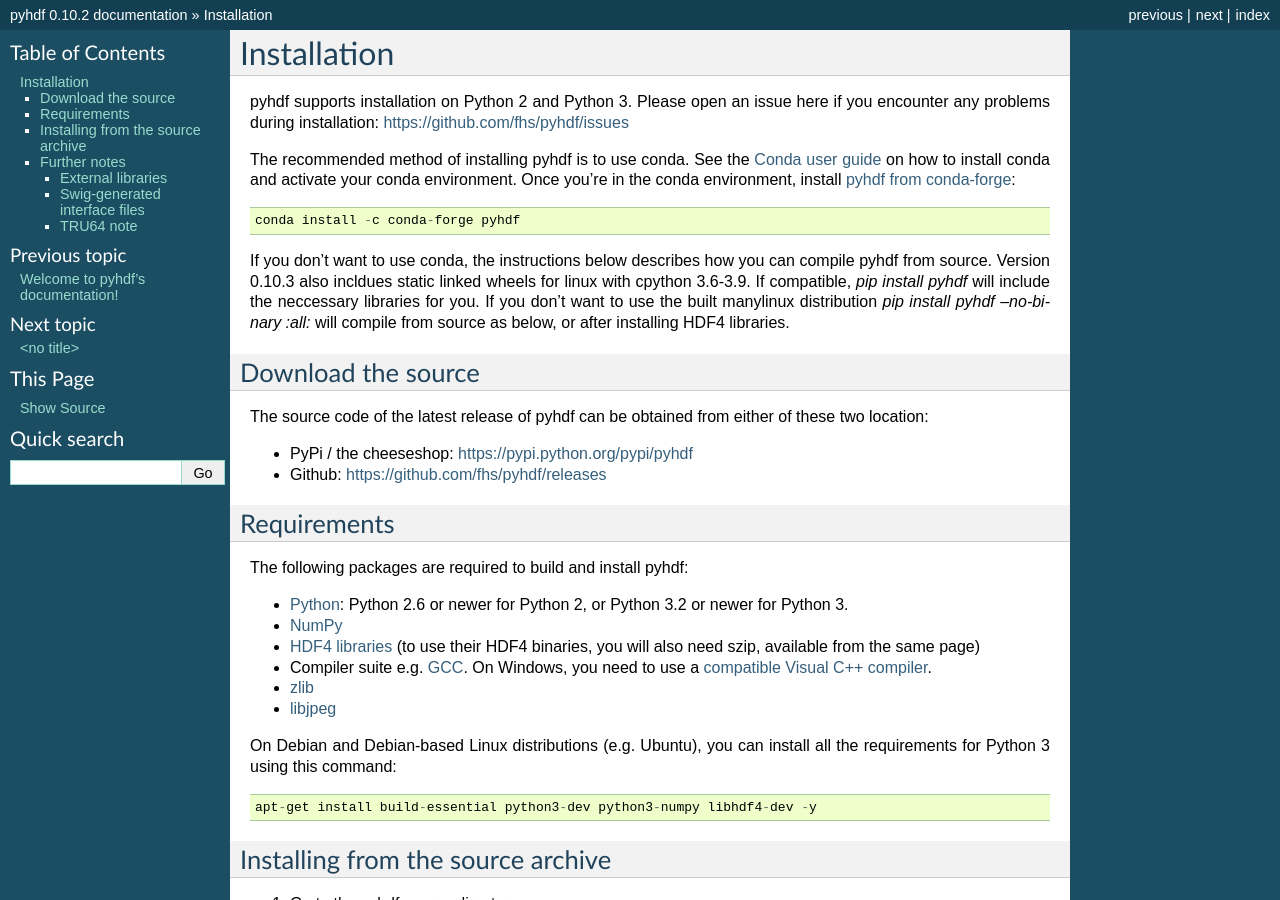
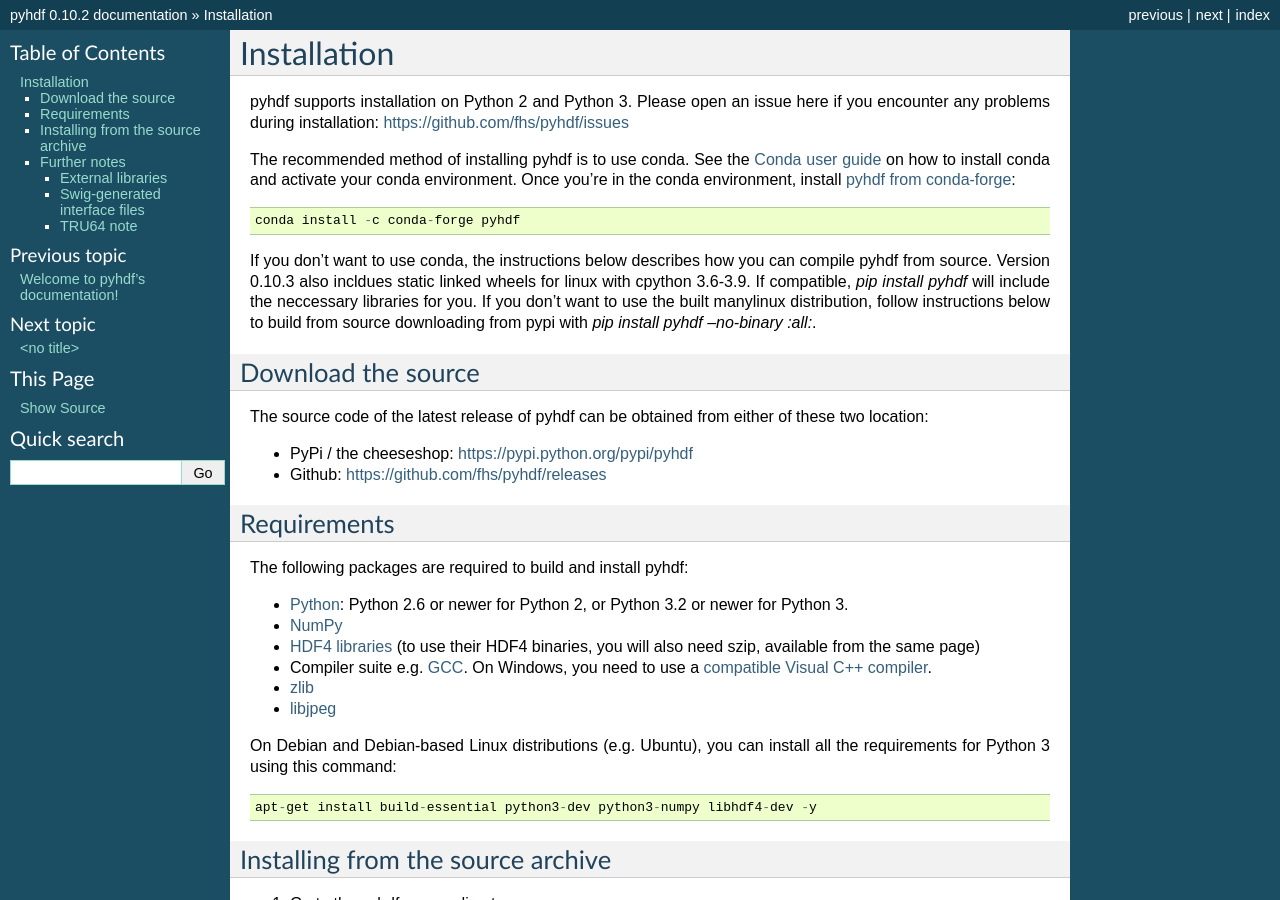
Before and after one commit to fhs/pyhdf, a Sphinx documentation site: the page built from doc/install.rst, in a window 1280 px wide and 900 px high. Built offline with Sphinx 7.4.7, drawn with Linux system fonts in a browser that asks for light colours.

Commit message:
reowrd docs installation sentence

```diff
--- a/doc/install.rst
+++ b/doc/install.rst
@@ -18,9 +18,9 @@
 If you don't want to use conda, the instructions below describes how you
 can compile pyhdf from source.  Version 0.10.3 also incldues static linked wheels for
 linux with cpython 3.6-3.9.  If compatible, `pip install pyhdf` will include the neccessary
-libraries for you.  If you don't want to use the built manylinux distribution
-`pip install pyhdf --no-binary :all:` will compile from source as below, or after installing HDF4
-libraries.
+libraries for you.  If you don't want to use the built manylinux distribution, follow instructions
+below to build from source downloading from pypi with `pip install pyhdf --no-binary :all:`.
+
 
 Download the source
 -------------------
```
